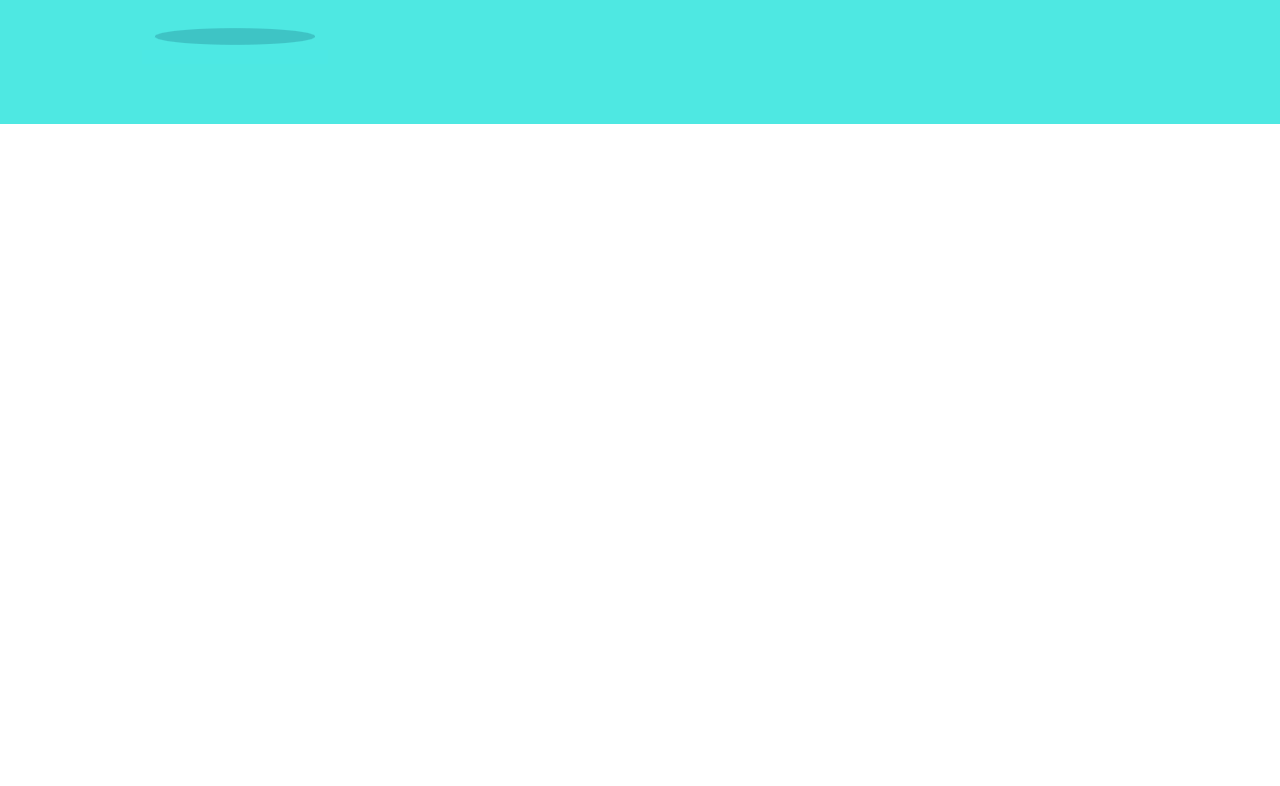
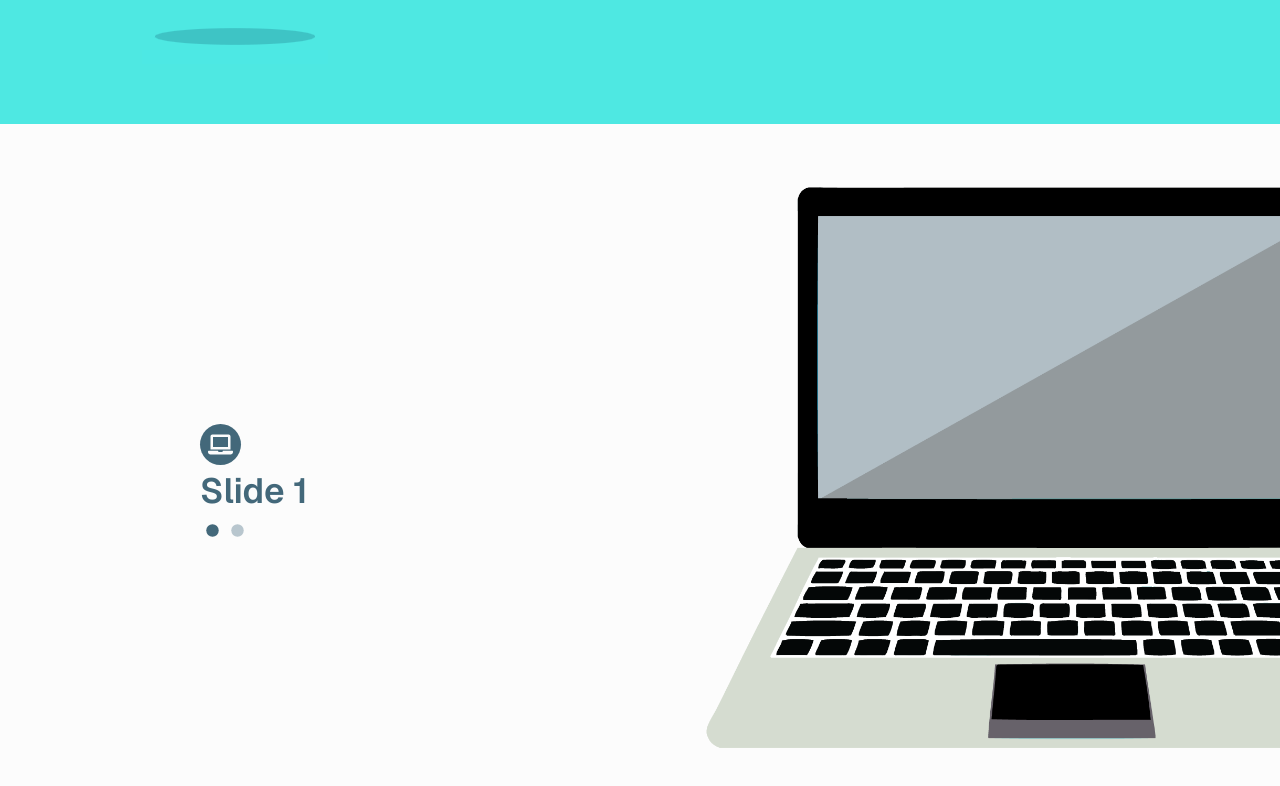
Before and after one commit to MrSeager/grasshopper-home-mrseager, a Next.js app: page / in a window 1280 px wide. Shown: the part 2527-3313 px from the top of the page. Before the commit the page ends 2651 px from the top, so only its background shows below. Built offline with nearby package versions, Linux system fonts and the light colour scheme.

Commit message:
4/2/2026
SectionFive added

```diff
--- a/app/globals.css
+++ b/app/globals.css
@@ -17,3 +17,26 @@ body {
   color: var(--foreground);
   font-family: Arial, Helvetica, sans-serif;
 }
+
+/*Custom animation*/
+@keyframes fadeInUp {
+  0% {
+    opacity: 0;
+    transform: translateX(-10px);
+  }
+  100% {
+    opacity: 1;
+    transform: translateX(0);
+  }
+}
+
+@keyframes fadeIn {
+  0% {
+    opacity: 0;
+    transform: translateX(10px);
+  }
+  100% {
+    opacity: 1;
+    transform: translateX(0);
+  }
+}
--- a/components/MainSection.tsx
+++ b/components/MainSection.tsx
@@ -3,6 +3,7 @@ import SectionOne from "./SectionOne";
 import SectionTwo from "./SectionTwo";
 import SectionThree from "./SectionThree";
 import SectionFour from "./SectionFour";
+import SectionFive from "./SectionFive";
 
 export default function MainSection () {
     return (
@@ -11,6 +12,7 @@ export default function MainSection () {
         <SectionTwo />
         <SectionThree />
         <SectionFour />
+        <SectionFive />
       </main>
     );
 }
--- /dev/null
+++ b/components/SectionFive.tsx
@@ -0,0 +1,65 @@
+'use client';
+//Components
+import Image from "next/image";
+import { useState } from "react";
+import SectionThreeBtn from "./SectionThreeBtn";
+//Icons
+import { FaLaptop, FaMobileAlt } from "react-icons/fa";
+
+export default function SectionFive() {
+    const [currSlide, setCurrSlide] = useState<number>(0);
+
+    const SlideText = {
+        sliders:
+        [
+            {
+                ico: FaLaptop,
+                h: "Slide 1",
+                img: "/images/laptop-png-17.png"
+            },
+            {
+                ico: FaMobileAlt,
+                h: "Slide 2",
+                img: "/images/pngtree-mobile-phonein-hand-communicate-png-image_10247487.png"
+            }
+        ]
+    };
+
+    const Icon = SlideText.sliders[currSlide].ico;
+
+    return(
+        <div className="grid grid-cols-2 py-15 overflow-hidden">
+            <div className="flex flex-col items-start justify-center ps-50">
+                <div
+                    key={currSlide}
+                    className="text-[#43687a] flex flex-col items-start animate-[fadeInUp_0.5s_ease-out] duration-500"
+                >
+                    <div className="text-[#fcfcfc] bg-[#43687a] rounded-full p-2">
+                        <Icon size={25} />
+                    </div>
+
+                    <h3 className="font-semibold text-[35px]">{SlideText.sliders[currSlide].h}</h3>
+                </div>
+                <div className="flex gap-0">
+                    {[0,1].map(n => (
+                        <SectionThreeBtn
+                            key={n}
+                            numb={n}
+                            currStory={currSlide}
+                            setCurrStory={setCurrSlide}
+                        />
+                    ))}
+                </div>
+            </div>
+            <div key={currSlide} className="h-[600px] animate-[fadeIn_0.5s_ease-out]">
+                <Image
+                    src={SlideText.sliders[currSlide].img}
+                    alt={SlideText.sliders[currSlide].h}
+                    width={600}
+                    height={600}
+                    className="ms-auto"
+                />
+            </div>
+        </div>
+    );
+}
--- a/components/SectionFour.tsx
+++ b/components/SectionFour.tsx
@@ -6,7 +6,8 @@ import { IoLogoAndroid, IoLogoApple } from "react-icons/io";
 export default function SectionFour() {
     return(
         <div className="md:grid grid-cols-4 bg-[#4ee8e2] py-15 px-5 lg:px-25 items-center">
-            <div className="hidden md:flex justify-center">
+            <div className="hidden md:flex justify-center duration-500
+                            hover:scale-105">
                 <Image
                     src={'/images/bg-img-4.png'}
                     alt="img_1"
@@ -15,14 +16,17 @@ export default function SectionFour() {
                 />
             </div>
             <div className="col-span-2 flex flex-col items-center justify-center gap-3">
-                <h3 className="text-[#43687a] font-semibold text-center text-[35px]">Learn to code anywhere.</h3>
-                <p className="text-[#43687a] text-center">Grasshopper is available on iOS, Android, and all web browsers. Your progress syncs seamlessly between devices.</p>
+                <h3 className="text-[#43687a] font-semibold text-center text-[35px] duration-500
+                            hover:scale-105">Learn to code anywhere.</h3>
+                <p className="text-[#43687a] text-center duration-500
+                            hover:scale-105">Grasshopper is available on iOS, Android, and all web browsers. Your progress syncs seamlessly between devices.</p>
                 <div className="text-[#43687a] flex justify-center gap-2">
-                    <IoLogoAndroid size={35} />
-                    <IoLogoApple size={35} />
+                    <IoLogoAndroid size={35} className="duration-500 hover:scale-115" />
+                    <IoLogoApple size={35} className="duration-500 hover:scale-115" />
                 </div>
             </div>
-            <div className="hidden md:flex justify-center">
+            <div className="hidden md:flex justify-center duration-500
+                            hover:scale-105">
                 <Image
                     src={'/images/bg-img-5.png'}
                     alt="img_1"
```
Also changed, not shown: public/images/laptop-png-17.png (added), public/images/pngtree-mobile-phonein-hand-communicate-png-image_10247487.png (added).
